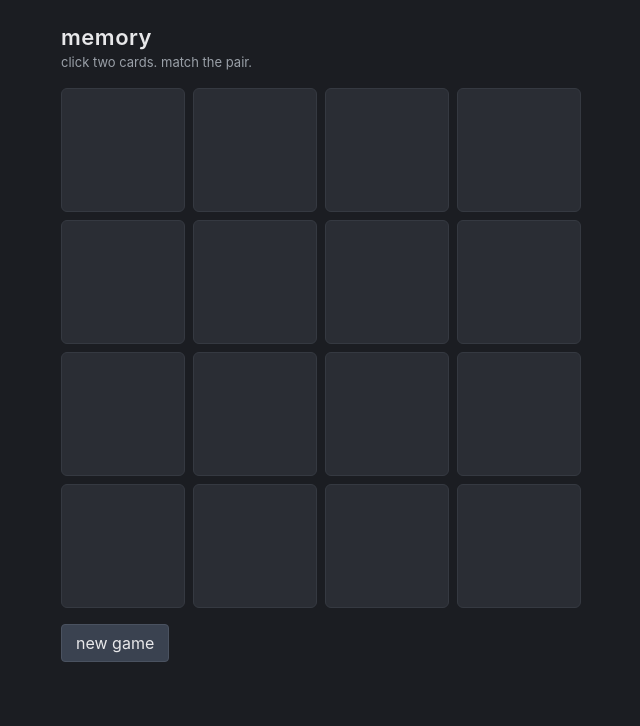
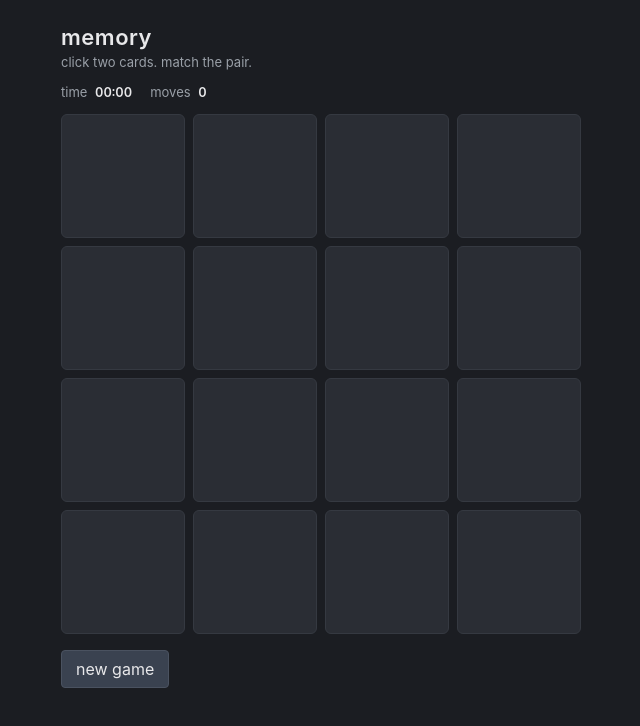
Before and after one commit to secanakbulut/memory-game, a plain HTML site: page index.html in a window 1280 px wide. Shown: the whole page, without its empty margins (319-959 px from the left). Drawn offline with Linux system fonts and the light colour scheme.

Commit message:
add timer, move counter, switch to fisher-yates

```diff
--- a/app.js
+++ b/app.js
@@ -1,20 +1,34 @@
 // memory game
 // click a card, then another. if they match, they stay open.
+// timer counts up from the first click. move counter ticks once per pair tried.
 
 var board = document.getElementById('board');
 var resetBtn = document.getElementById('reset');
+var timeEl = document.getElementById('time');
+var movesEl = document.getElementById('moves');
 
-// 8 pairs for the 4x4 grid. using two-letter labels so the cards stay
-// readable even on small screens. could also use shapes later.
+// 8 pairs for the 4x4 grid. two-letter labels so the cards stay readable.
 var labels = ['AB', 'CD', 'EF', 'GH', 'IJ', 'KL', 'MN', 'OP'];
 
 var first = null;
 var second = null;
 var locked = false;
+var moves = 0;
+var matchedCount = 0;
+var startedAt = 0;
+var timerId = null;
 
+// proper Fisher-Yates. picks a random index up to i and swaps in place.
+// the .sort(()=>Math.random()-0.5) trick is biased, so don't use it.
 function shuffle(arr) {
-  // not great, but fine for now
-  return arr.slice().sort(function () { return Math.random() - 0.5; });
+  var a = arr.slice();
+  for (var i = a.length - 1; i > 0; i--) {
+    var j = Math.floor(Math.random() * (i + 1));
+    var tmp = a[i];
+    a[i] = a[j];
+    a[j] = tmp;
+  }
+  return a;
 }
 
 function buildDeck() {
@@ -24,6 +38,32 @@ function buildDeck() {
     deck.push(labels[i]);
   }
   return shuffle(deck);
+}
+
+function pad(n) {
+  return n < 10 ? '0' + n : '' + n;
+}
+
+function fmt(seconds) {
+  var m = Math.floor(seconds / 60);
+  var s = seconds % 60;
+  return pad(m) + ':' + pad(s);
+}
+
+function tick() {
+  var elapsed = Math.floor((Date.now() - startedAt) / 1000);
+  timeEl.textContent = fmt(elapsed);
+}
+
+function startTimer() {
+  if (timerId) return;
+  startedAt = Date.now();
+  timerId = setInterval(tick, 250);
+}
+
+function stopTimer() {
+  if (timerId) clearInterval(timerId);
+  timerId = null;
 }
 
 function render() {
@@ -39,10 +79,25 @@ function render() {
   }
 }
 
+function reset() {
+  stopTimer();
+  first = null;
+  second = null;
+  locked = false;
+  moves = 0;
+  matchedCount = 0;
+  startedAt = 0;
+  movesEl.textContent = '0';
+  timeEl.textContent = '00:00';
+  render();
+}
+
 function onClick(e) {
   if (locked) return;
   var card = e.currentTarget;
   if (card.classList.contains('flipped') || card.classList.contains('matched')) return;
+
+  if (!timerId) startTimer();
 
   card.classList.add('flipped');
 
@@ -51,16 +106,20 @@ function onClick(e) {
     return;
   }
   second = card;
+  moves += 1;
+  movesEl.textContent = '' + moves;
 
   if (first.dataset.value === second.dataset.value) {
     first.classList.add('matched');
     second.classList.add('matched');
     first = null;
     second = null;
+    matchedCount += 1;
+    if (matchedCount === labels.length) stopTimer();
     return;
   }
 
-  // miss, flip both back
+  // miss, flip both back after a beat
   locked = true;
   setTimeout(function () {
     first.classList.remove('flipped');
@@ -71,11 +130,6 @@ function onClick(e) {
   }, 800);
 }
 
-resetBtn.addEventListener('click', function () {
-  first = null;
-  second = null;
-  locked = false;
-  render();
-});
+resetBtn.addEventListener('click', reset);
 
-render();
+reset();
--- a/index.html
+++ b/index.html
@@ -11,6 +11,11 @@
     <h1>memory</h1>
     <p class="hint">click two cards. match the pair.</p>
 
+    <div class="stats">
+      <span>time <b id="time">00:00</b></span>
+      <span>moves <b id="moves">0</b></span>
+    </div>
+
     <div id="board" class="board grid-4"></div>
 
     <button id="reset" type="button">new game</button>
--- a/style.css
+++ b/style.css
@@ -23,9 +23,24 @@ h1 {
 }
 
 .hint {
-  margin: 0 0 18px 0;
+  margin: 0 0 14px 0;
   color: #9aa0a8;
   font-size: 13px;
+}
+
+.stats {
+  display: flex;
+  gap: 18px;
+  margin-bottom: 14px;
+  font-size: 13px;
+  color: #9aa0a8;
+}
+
+.stats b {
+  color: #e8e8ea;
+  font-weight: 600;
+  margin-left: 4px;
+  font-variant-numeric: tabular-nums;
 }
 
 .board {
```
Also changed, not shown: 1 other file.
